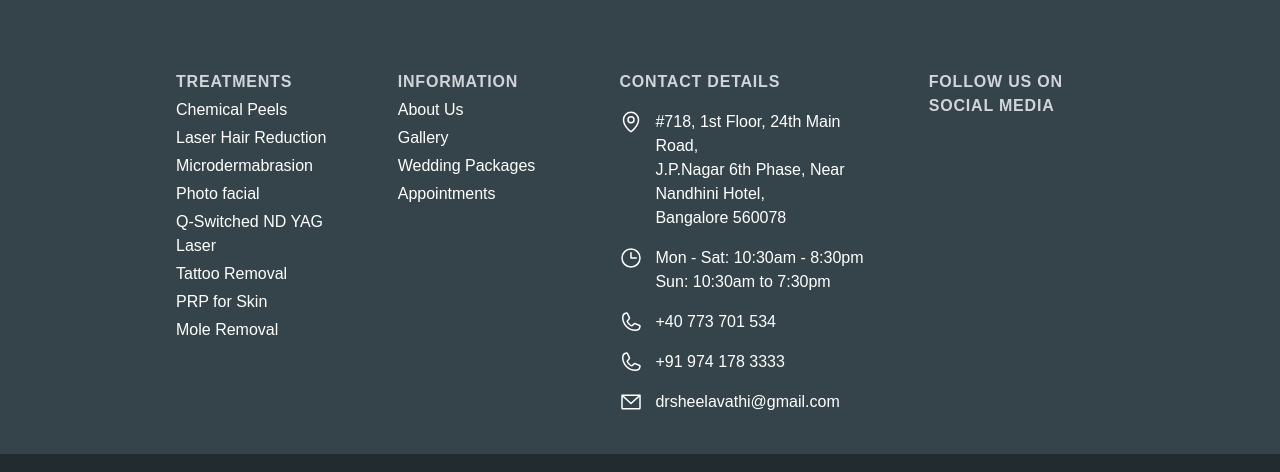
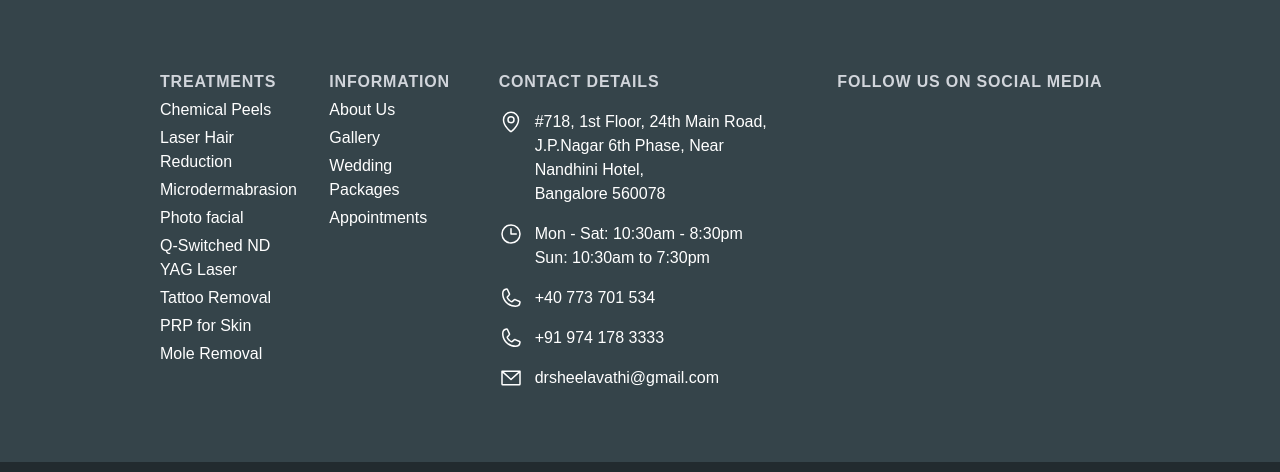
Before and after one commit to mohansky/sapphireclinic, a Next.js app: page / in a window 1280 px wide. Shown: the part 4521-4993 px from the top of the page. Built offline with nearby package versions, Linux system fonts and the light colour scheme; some icons are missing.

Commit message:
Add files via upload

```diff
--- a/components/display/contact-info-section.js
+++ b/components/display/contact-info-section.js
@@ -1,10 +1,11 @@
 import Link from "next/link";
 import { Icon } from "@iconify/react";
 
-export default function ContactInfoSection() {
+export default function ContactInfoSection({className}) {
   return (
     <>
-      <div className="w-full mt-8 lg:mt-0 lg:mx-4 lg:pr-8">
+    <div className={`w-full mt-8 lg:mt-0 lg:mx-4 lg:pr-8 ${className}`}>
+      {/* <div className="w-full mt-8 lg:mt-0 lg:mx-4 lg:pr-8"> */}
         <h5 className="uppercase tracking-wider font-semibold">
           Contact Details
         </h5>
--- a/components/display/doctor-card.js
+++ b/components/display/doctor-card.js
@@ -3,7 +3,7 @@ import Image from "next/image";
 export default function DoctorCard({ doctor }) {
   return (
     <>
-      <div className="w-1/2 md:w-2/3 mx-auto">
+      <div className="w-3/4 lg:w-2/3 mx-auto">
         <div className="bg-white p-4">
           <Image
             src={doctor.image}
--- a/components/display/doctor-list.js
+++ b/components/display/doctor-list.js
@@ -4,19 +4,16 @@ import DoctorListItems from "@data/doctors.json";
 export default function DoctorList() {
   return (
     <>
-      {/* <section className="relative bg-gray-100 px-4 sm:px-8 lg:px-16 xl:px-40 2xl:px-64 py-16 lg:py-32"> */}
       <h2 className="font-bold text-5xl mb-4">Our Experienced Doctors</h2>
-      <p className="w-3/6 text-lg mb-8">
-        At Sapphire skin & aesthetics clinic, we have an outstanding
-        team of doctors who are innovators in the cosmetic and dermatology
-        fields.
+      <p className="w-full md:w-3/4 lg:w-3/6 text-lg mb-8">
+        At Sapphire skin & aesthetics clinic, we have an outstanding team of
+        doctors who are innovators in the cosmetic and dermatology fields.
       </p>
-      <div className="grid md:grid-cols-3 gap-12">
+      <div className="grid md:grid-cols-2 lg:grid-cols-3 gap-12">
         {DoctorListItems.map((doctor, index) => (
           <DoctorCard key={index} doctor={doctor} />
         ))}
       </div>
-      {/* </section> */}
     </>
   );
 }
--- a/components/display/form-msg.js
+++ b/components/display/form-msg.js
@@ -1,7 +1,7 @@
 import Button from "../ui/button";
 import { useForm, ValidationError } from "@formspree/react";
 
-export default function FormMsg() {
+export default function FormMsg({className}) {
   const [state, handleSubmit] = useForm("msg-form");
 
   if (state.succeeded) {
@@ -9,7 +9,8 @@ export default function FormMsg() {
   }
   return (
     <>
-      <div className="w-full mt-8 lg:mt-0 lg:mx-4 lg:pr-8">
+      <div className={`w-full mt-8 lg:mt-0 lg:mx-4 lg:pr-8 ${className}`}>
+      {/* <div className="w-full mt-8 lg:mt-0 lg:mx-4 lg:pr-8"> */}
         <h5 className="mb-4 uppercase tracking-wider font-semibold">
           Contact Form
         </h5>
--- a/components/display/treatment-title-list.js
+++ b/components/display/treatment-title-list.js
@@ -6,7 +6,7 @@ export default function TreatmentTitleList({ posts }) {
       <h2 className="text-3xl leading-tight font-bold mb-8">
         Explore All Procedures
       </h2>
-      <ul className="grid grid-cols-2 md:grid-cols-3 lg:grid-cols-4 gap-x-5 gap-y-1">
+      <ul className="grid md:grid-cols-2 lg:grid-cols-3 xl:grid-cols-4 gap-x-5 gap-y-1">
         {posts.map((post, index) => (
           <TreatmentTitle classname="bg-blue-200" key={index} post={post} />
         ))}
--- a/components/layout/footer/footer-contacts.js
+++ b/components/layout/footer/footer-contacts.js
@@ -1,10 +1,11 @@
 import ContactDetailsList from "@data/footer-contacts.json";
 import { Icon } from "@iconify/react";
 
-export default function FooterContacts() {
+export default function FooterContacts({className}) {
   return (
     <>
-      <div className="w-full lg:w-3/6 mt-8 lg:mt-0 lg:mx-4 lg:pr-8">
+          <div className={` ${className}`}>
+      {/* <div className="w-full lg:w-3/6 mt-8 lg:mt-0 lg:mx-4 lg:pr-8"> */}
         <h6 className="uppercase tracking-wider font-semibold text-gray-300">
           Contact Details
         </h6>
--- a/components/layout/footer/footer-copyright.js
+++ b/components/layout/footer/footer-copyright.js
@@ -1,16 +1,15 @@
 export default function FooterCopyright() {
   return (
     <>
-
       <div className="lg:pt-4 pb-3 bg-scgrey-200 sm:px-8 lg:px-16 xl:px-40 2xl:px-64">
-          <div className="flex justify-between py-2">
-            <span className="text-sm text-scgrey">
-              © {new Date().getFullYear()} The Sapphire clinics. All Rights
-              Reserved.
-            </span>
-            <span className="text-sm text-scgrey">Developed by Mohan</span>
-          </div>
+        <div className="flex flex-wrap  justify-between py-2 text-center">
+          <span className="text-sm mx-auto md:mx-0 text-scgrey">
+            © {new Date().getFullYear()} The Sapphire clinics. All Rights
+            Reserved.
+          </span>
+          <span className="text-sm mx-auto md:mx-0 text-scgrey">Developed by Mohan</span>
         </div>
+      </div>
     </>
   );
 }
--- a/components/layout/footer/footer-menu.js
+++ b/components/layout/footer/footer-menu.js
@@ -1,9 +1,11 @@
 import Link from "next/link";
 import FooterMenuList from "@data/footer-menu.json";
 
-export default function FooterMenu() {
+export default function FooterMenu({className}) {
   return (
     <>
+      <div className={` ${className}`}>
+      {/* <div className="w-full lg:w-2/6 mt-8 lg:mt-0 lg:mx-4"> */}
         <h6 className="uppercase tracking-wider font-semibold text-gray-300">
           Information
         </h6>
@@ -16,6 +18,7 @@ export default function FooterMenu() {
             </li>
           ))}
         </ul>
+      </div>
     </>
   );
 }
--- a/components/layout/footer/footer-social.js
+++ b/components/layout/footer/footer-social.js
@@ -2,10 +2,11 @@ import Link from "next/link";
 import { Icon } from "@iconify/react";
 import SocialLinks from "@data/social-links.json";
 
-export default function FooterSocial() {
+export default function FooterSocial({className}) {
   return (
     <>
-      <div className="w-full lg:w-2/6 mt-8 lg:mt-0 lg:mx-4">
+      <div className={` ${className}`}>
+      {/* <div className="w-full lg:w-2/6 mt-8 lg:mt-0 lg:mx-4"> */}
         <h6 className="uppercase tracking-wider font-semibold text-gray-300">
           Follow us on Social media
         </h6>
--- a/components/layout/footer/footer-treatments.js
+++ b/components/layout/footer/footer-treatments.js
@@ -1,9 +1,11 @@
 import Link from "next/link";
 import FooterTreatmentList from "@data/footer-treatments.json";
 
-export default function FooterTreaments() {
+export default function FooterTreaments({className}) {
   return (
     <>
+          <div className={` ${className}`}>
+      {/* <div className="w-full lg:w-2/6 mt-8 lg:mt-0 lg:mx-4"> */}
         <h6 className="uppercase tracking-wider font-semibold text-gray-300">
           Treatments
         </h6>
@@ -16,6 +18,7 @@ export default function FooterTreaments() {
             </li>
           ))}
         </ul>
+      </div>
     </>
   );
 }
--- a/components/layout/footer/footer.js
+++ b/components/layout/footer/footer.js
@@ -8,15 +8,11 @@ export default function Footer() {
   return (
     <>
       <footer className="relative bg-scfooterbg pb-10 text-white px-4 sm:px-8 lg:px-16 xl:px-40 2xl:px-64 pt-12 lg:pt-24">
-        <div className="flex flex-col md:flex-row">
-          <div className="w-full lg:w-2/6 lg:mx-4 lg:pr-8">
-            <FooterTreaments />
-          </div>
-          <div className="w-full lg:w-2/6 lg:mx-4 lg:pr-8">
-            <FooterMenu />
-          </div>
-          <FooterContacts />
-          <FooterSocial />
+        <div className="grid md:grid-cols-2 lg:grid-cols-6 gap-x-14">
+          <FooterTreaments className="col-span-1 mb-8" />
+          <FooterMenu className="col-span-1 mb-8" />
+          <FooterContacts className="col-span-2 mb-8" />
+          <FooterSocial className="col-span-2 mb-8" />
         </div>
       </footer>
 
```
Lines whose indentation alone changed are shown as unchanged.
